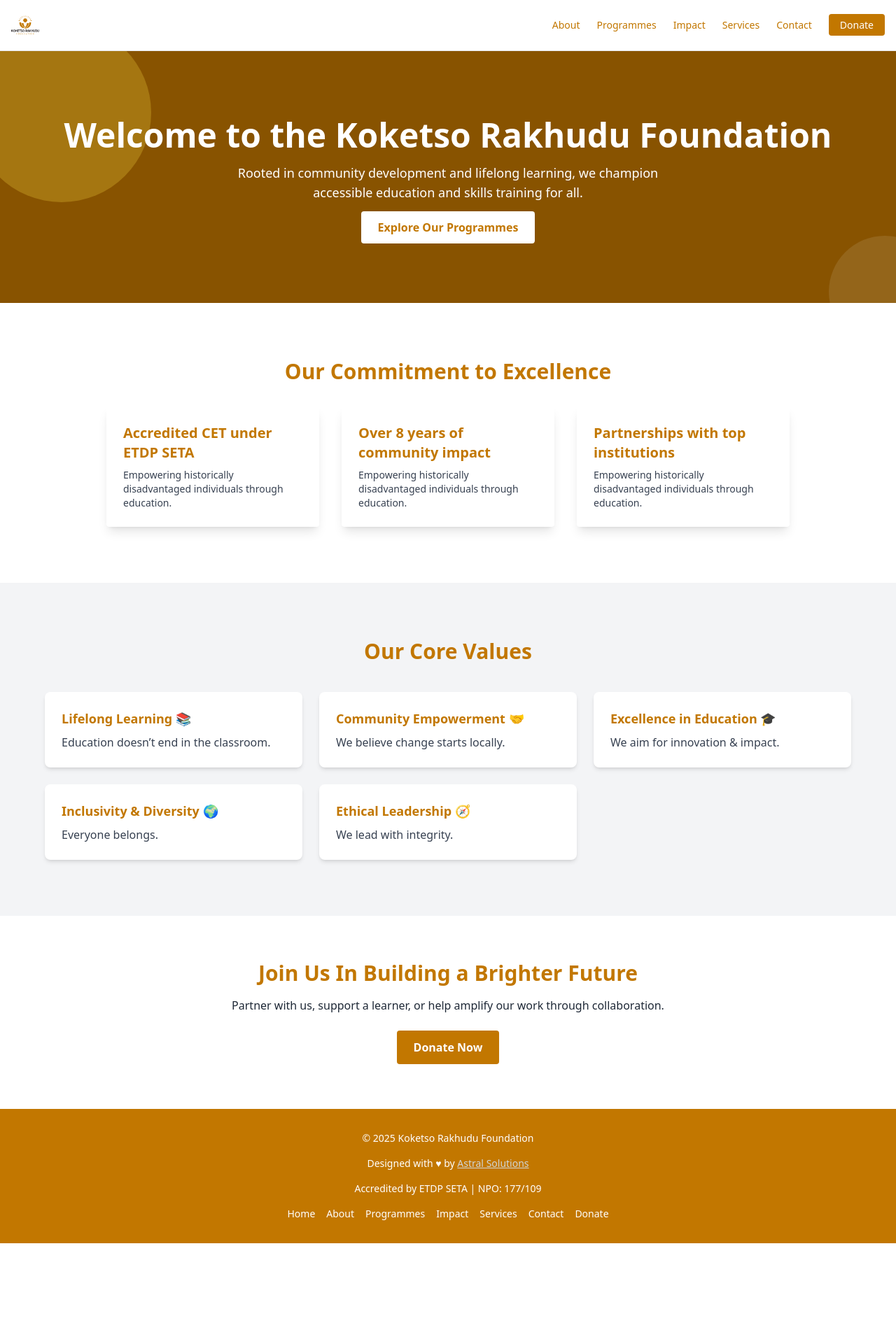
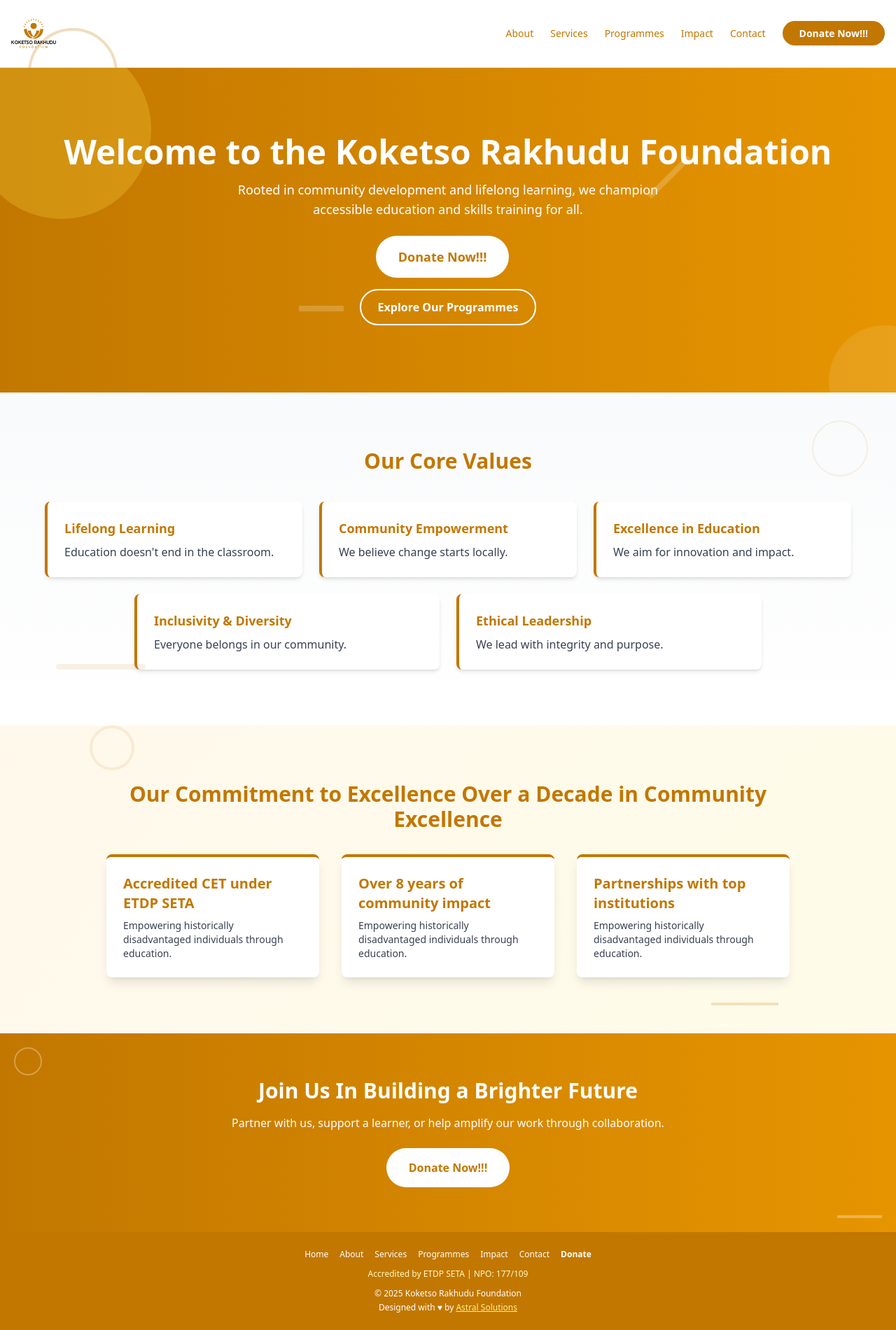
Before and after one commit to Astral-Solutions/krf, a React (Create React App) app in the folder krf-site/: page / in a window 1280 px wide. Shown: the whole page at 70% size. Before the commit the page ends 1777 px from the top, so only its background shows below. Built offline with nearby package versions, Linux system fonts and the light colour scheme.

Commit message:
Update dependencies and layout components for KRF-site

```diff
--- a/krf-site/package.json
+++ b/krf-site/package.json
@@ -15,9 +15,9 @@
     "@testing-library/react": "^13.4.0",
     "@testing-library/user-event": "^14.4.3",
     "firebase": "^11.8.1",
-    "framer-motion": "^7.6.16",
+    "framer-motion": "^12.23.12",
     "helmet": "^6.0.1",
-    "lucide-react": "^0.263.0",
+    "lucide-react": "^0.536.0",
     "pdfjs-dist": "^3.4.120",
     "react": "^18.2.0",
     "react-calendar": "^3.7.0",
--- a/krf-site/src/components/Footer.jsx
+++ b/krf-site/src/components/Footer.jsx
@@ -3,41 +3,45 @@
 import { Link } from "react-router-dom";
 
 const Footer = () => (
-  <footer className="bg-[#c27700] text-white py-8 px-4 text-center">
-    <div className="max-w-6xl mx-auto flex flex-col items-center space-y-4">
-      <p className="text-sm">&copy; {new Date().getFullYear()} Koketso Rakhudu Foundation</p>
-
-      <p className="text-sm">
-        Designed with ♥ by{" "}
-        <a
-          href="https://www.astralsolution.tech/"
-          className="text-gray-300 hover:text-gray-100 underline"
-          target="_blank"
-          rel="noopener noreferrer"
-        >
-          Astral Solutions
-        </a>
-      </p>
-
-      <p className="text-sm text-white">
-        Accredited by ETDP SETA | NPO: 177/109
-      </p>
-
+  <footer className="bg-[#c27700] text-white py-6 px-4 text-center">
+    <div className="max-w-6xl mx-auto flex flex-col items-center space-y-3">
+      {/* Navigation Links */}
       <nav>
-        <ul className="flex flex-wrap justify-center items-center gap-4 text-sm font-medium text-white">
-          <li><Link to="/">Home</Link></li>
-          <li><Link to="/about">About</Link></li>
-          <li><Link to="/programmes">Programmes</Link></li>
-          <li><Link to="/impact">Impact</Link></li>
-          <li><Link to="/services">Services</Link></li>
-          <li><Link to="/contact">Contact</Link></li>
+        <ul className="flex flex-wrap justify-center items-center gap-4 text-xs font-medium text-white">
+          <li><Link to="/" className="hover:text-yellow-200 transition-colors">Home</Link></li>
+          <li><Link to="/about" className="hover:text-yellow-200 transition-colors">About</Link></li>
+          <li><Link to="/services" className="hover:text-yellow-200 transition-colors">Services</Link></li>
+          <li><Link to="/programmes" className="hover:text-yellow-200 transition-colors">Programmes</Link></li>
+          <li><Link to="/impact" className="hover:text-yellow-200 transition-colors">Impact</Link></li>
+          <li><Link to="/contact" className="hover:text-yellow-200 transition-colors">Contact</Link></li>
           <li>
-            <Link to="/donate" className="hover:underline">
+            <Link to="/donate" className="hover:text-yellow-200 transition-colors font-semibold">
               Donate
             </Link>
           </li>
         </ul>
       </nav>
+
+      {/* Accreditation Info */}
+      <p className="text-xs text-yellow-100">
+        Accredited by ETDP SETA | NPO: 177/109
+      </p>
+
+      {/* Copyright */}
+      <div className="flex flex-col items-center space-y-1">
+        <p className="text-xs">&copy; {new Date().getFullYear()} Koketso Rakhudu Foundation</p>
+        <p className="text-xs">
+          Designed with ♥ by{" "}
+          <a
+            href="https://www.astralsolution.tech/"
+            className="text-yellow-200 hover:text-yellow-100 underline transition-colors"
+            target="_blank"
+            rel="noopener noreferrer"
+          >
+            Astral Solutions
+          </a>
+        </p>
+      </div>
     </div>
   </footer>
 );
--- a/krf-site/src/components/Header.jsx
+++ b/krf-site/src/components/Header.jsx
@@ -9,30 +9,64 @@
   return (
     <header className="bg-white shadow border-b border-gray-200">
       <nav className="max-w-7xl mx-auto px-4 py-4 flex justify-between items-center">
-        {/* Logo */}
-        <Link to="/" className="flex items-center space-x-3">
+        {/* Logo - Increased Size */}
+        <Link to="/" className="flex items-center space-x-3 group">
           <img
             src="/images/KRFLogo.png"
             alt="Koketso Rakhudu Foundation Logo"
-            className="w-10 h-10 object-contain"
+            className="w-16 h-16 object-contain transition-transform duration-300 group-hover:scale-110"
             loading="lazy"
           />
-
         </Link>
 
-        {/* Desktop Nav */}
+        {/* Desktop Nav - Updated Order with Services after About */}
         <ul className="hidden md:flex space-x-6 font-medium text-[#c27700] text-sm">
-          <li><Link to="/about">About</Link></li>
-          <li><Link to="/programmes">Programmes</Link></li>
-          <li><Link to="/impact">Impact</Link></li>
-          <li><Link to="/services">Services</Link></li>
-          <li><Link to="/contact">Contact</Link></li>
+          <li>
+            <Link
+              to="/about"
+              className="hover:text-[#a25e00] transition-colors duration-200 hover:underline"
+            >
+              About
+            </Link>
+          </li>
+          <li>
+            <Link
+              to="/services"
+              className="hover:text-[#a25e00] transition-colors duration-200 hover:underline"
+            >
+              Services
+            </Link>
+          </li>
+          <li>
+            <Link
+              to="/programmes"
+              className="hover:text-[#a25e00] transition-colors duration-200 hover:underline"
+            >
+              Programmes
+            </Link>
+          </li>
+          <li>
+            <Link
+              to="/impact"
+              className="hover:text-[#a25e00] transition-colors duration-200 hover:underline"
+            >
+              Impact
+            </Link>
+          </li>
+          <li>
+            <Link
+              to="/contact"
+              className="hover:text-[#a25e00] transition-colors duration-200 hover:underline"
+            >
+              Contact
+            </Link>
+          </li>
           <li>
             <Link
               to="/donate"
-              className="bg-[#c27700] text-white px-4 py-1.5 rounded hover:bg-[#a25e00] transition"
+              className="bg-[#c27700] text-white px-6 py-2 rounded-full hover:bg-[#a25e00] transition-all duration-300 hover:shadow-lg transform hover:-translate-y-0.5 font-semibold"
             >
-              Donate
+              Donate Now!!!
             </Link>
           </li>
         </ul>
@@ -40,29 +74,29 @@
         {/* Mobile Toggle */}
         <button
           onClick={() => setMenuOpen(!menuOpen)}
-          className="md:hidden text-[#c27700] focus:outline-none"
+          className="md:hidden text-[#c27700] focus:outline-none hover:text-[#a25e00] transition-colors duration-200"
         >
           {menuOpen ? <X size={28} /> : <Menu size={28} />}
         </button>
       </nav>
 
-      {/* Mobile Dropdown */}
+      {/* Mobile Dropdown - Updated Order */}
       {menuOpen && (
         <ul className="md:hidden bg-white px-6 py-4 space-y-3 font-medium text-[#c27700] shadow-sm border-t border-gray-200">
-          <li><Link to="/about" onClick={() => setMenuOpen(false)}>About</Link></li>
-          <li><Link to="/programmes" onClick={() => setMenuOpen(false)}>Programmes</Link></li>
-          <li><Link to="/impact" onClick={() => setMenuOpen(false)}>Impact</Link></li>
-          <li><Link to="/services" onClick={() => setMenuOpen(false)}>Services</Link></li>
-          <li><Link to="/contact" onClick={() => setMenuOpen(false)}>Contact</Link></li>
           <li>
             <Link
               to="/donate"
               onClick={() => setMenuOpen(false)}
-              className="inline-block w-full bg-[#c27700] text-white px-4 py-2 text-center rounded hover:bg-[#a25e00] transition"
+              className="inline-block w-full bg-[#c27700] text-white px-4 py-3 text-center rounded-full hover:bg-[#a25e00] transition font-semibold"
             >
-              Donate
+              Donate Now!!!
             </Link>
           </li>
+          <li><Link to="/about" onClick={() => setMenuOpen(false)}>About</Link></li>
+          <li><Link to="/services" onClick={() => setMenuOpen(false)}>Services</Link></li>
+          <li><Link to="/programmes" onClick={() => setMenuOpen(false)}>Programmes</Link></li>
+          <li><Link to="/impact" onClick={() => setMenuOpen(false)}>Impact</Link></li>
+          <li><Link to="/contact" onClick={() => setMenuOpen(false)}>Contact</Link></li>
         </ul>
       )}
     </header>
--- a/krf-site/src/components/Layout.jsx
+++ b/krf-site/src/components/Layout.jsx
@@ -8,27 +8,51 @@
   const location = useLocation();
 
   return (
-    <div className="relative min-h-screen bg-mustard text-black font-sans overflow-x-hidden">
+    <div className="relative min-h-screen bg-gradient-to-br from-orange-50 via-yellow-50 to-orange-100 text-black font-sans overflow-x-hidden">
       <ScrollToTop />
 
-      {/* Decorative background blobs */}
-      <div className="fixed top-0 left-0 w-72 h-72 bg-gold rounded-full opacity-10 blur-3xl z-[-1]" />
-      <div className="fixed bottom-0 right-0 w-96 h-96 bg-gold rounded-full opacity-10 blur-3xl z-[-1]" />
+      {/* Enhanced Decorative background elements */}
+      <div className="fixed top-0 left-0 w-72 h-72 bg-gradient-to-br from-[#c27700] to-[#e69500] rounded-full opacity-5 blur-3xl z-[-1]" />
+      <div className="fixed bottom-0 right-0 w-96 h-96 bg-gradient-to-tl from-[#c27700] to-yellow-400 rounded-full opacity-5 blur-3xl z-[-1]" />
+      <div className="fixed top-1/2 left-1/3 w-48 h-48 bg-gradient-to-r from-[#c27700] to-yellow-500 rounded-full opacity-3 blur-2xl z-[-1]" />
 
-      {/* Optional dotted pattern */}
+      {/* Geometric Design Elements */}
+      <div className="fixed top-20 right-20 w-32 h-32 border-4 border-[#c27700] rounded-full opacity-10 animate-pulse z-[-1]" />
+      <div className="fixed bottom-40 left-40 w-16 h-16 bg-[#c27700] rounded-full opacity-5 z-[-1]" />
+      <div className="fixed top-1/3 left-10 w-2 h-24 bg-gradient-to-b from-[#c27700] to-transparent opacity-20 z-[-1]" />
+      <div className="fixed bottom-1/3 right-20 w-24 h-2 bg-gradient-to-r from-[#c27700] to-transparent opacity-20 z-[-1]" />
+
+      {/* Dotted pattern overlay */}
       <svg
-        className="fixed top-20 left-10 w-40 h-40 opacity-10 z-[-1]"
+        className="fixed top-0 left-0 w-full h-full opacity-5 z-[-1]"
+        viewBox="0 0 400 400"
+        fill="none"
+        xmlns="http://www.w3.org/2000/svg"
+      >
+        <defs>
+          <pattern id="dots" x="0" y="0" width="40" height="40" patternUnits="userSpaceOnUse">
+            <circle cx="2" cy="2" r="1" fill="#c27700" />
+          </pattern>
+        </defs>
+        <rect width="400" height="400" fill="url(#dots)" />
+      </svg>
+
+      {/* Circular Lines Pattern */}
+      <svg
+        className="fixed top-10 right-10 w-64 h-64 opacity-10 z-[-1] animate-spin"
+        style={{ animationDuration: '60s' }}
         viewBox="0 0 100 100"
         fill="none"
         xmlns="http://www.w3.org/2000/svg"
       >
-        <defs>
-          <pattern id="dots" x="0" y="0" width="20" height="20" patternUnits="userSpaceOnUse">
-            <circle cx="1" cy="1" r="1" fill="#D4AF37" />
-          </pattern>
-        </defs>
-        <rect width="100" height="100" fill="url(#dots)" />
+        <circle cx="50" cy="50" r="45" stroke="#c27700" strokeWidth="0.5" fill="none" />
+        <circle cx="50" cy="50" r="35" stroke="#c27700" strokeWidth="0.3" fill="none" />
+        <circle cx="50" cy="50" r="25" stroke="#c27700" strokeWidth="0.2" fill="none" />
       </svg>
+
+      {/* Additional line elements */}
+      <div className="fixed top-1/4 right-1/4 w-1 h-20 bg-gradient-to-b from-[#c27700] to-transparent opacity-15 transform rotate-45 z-[-1]" />
+      <div className="fixed bottom-1/4 left-1/4 w-20 h-1 bg-gradient-to-r from-[#c27700] to-transparent opacity-15 z-[-1]" />
 
       {/* Animate route transitions */}
       <AnimatePresence mode="wait">
--- a/krf-site/src/pages/Home.jsx
+++ b/krf-site/src/pages/Home.jsx
@@ -14,16 +14,22 @@
 
 const Home = () => {
   return (
-    <div className="bg-white text-black font-sans">
+    <div className="bg-gradient-to-br from-orange-50 to-yellow-50 text-black font-sans relative">
+      {/* Background Design Elements */}
+      <div className="fixed top-10 left-10 w-32 h-32 border-4 border-[#c27700] rounded-full opacity-20 animate-pulse"></div>
+      <div className="fixed top-1/3 right-20 w-16 h-16 bg-[#c27700] rounded-full opacity-10"></div>
+      <div className="fixed bottom-20 left-1/4 w-24 h-1 bg-gradient-to-r from-[#c27700] to-yellow-400 opacity-30"></div>
+      <div className="fixed bottom-1/3 right-10 w-1 h-32 bg-gradient-to-t from-[#c27700] to-yellow-400 opacity-30"></div>
+
       {/* Hero Section */}
-  <section className="relative overflow-hidden bg-[#c27700] text-white py-24 px-6 text-center">
-
-    {/* Optional dark overlay for better contrast */}
-    <div className="absolute inset-0 bg-black opacity-30 z-0"></div>
-
+      <section className="relative overflow-hidden bg-gradient-to-r from-[#c27700] to-[#e69500] text-white py-24 px-6 text-center">
         {/* Decorative Circles */}
         <div className="absolute -top-10 -left-10 w-64 h-64 bg-yellow-300 rounded-full opacity-20 animate-pulse z-10"></div>
         <div className="absolute -bottom-16 -right-16 w-40 h-40 bg-white rounded-full opacity-10 z-10"></div>
+
+        {/* Additional Design Elements */}
+        <div className="absolute top-1/4 right-1/4 w-2 h-20 bg-white opacity-20 transform rotate-45"></div>
+        <div className="absolute bottom-1/4 left-1/3 w-16 h-2 bg-white opacity-20"></div>
 
         {/* Hero Content */}
         <motion.h1
@@ -53,29 +59,88 @@
           initial="hidden"
           whileInView="visible"
           viewport={{ once: true }}
-      className="relative z-10"
+          className="relative z-10 space-y-4"
         >
           <Link
+            to="/donate"
+            className="bg-white text-[#c27700] font-bold px-8 py-4 rounded-full hover:bg-yellow-100 transition-all duration-300 hover:shadow-lg transform hover:-translate-y-1 inline-block mr-4 text-lg"
+          >
+            Donate Now!!!
+          </Link>
+          <br />
+          <Link
             to="/programmes"
-        className="bg-white text-[#c27700] font-semibold px-6 py-3 rounded hover:bg-yellow-100 transition"
+            className="bg-transparent border-2 border-white text-white font-semibold px-6 py-3 rounded-full hover:bg-white hover:text-[#c27700] transition-all duration-300 inline-block"
           >
             Explore Our Programmes
           </Link>
         </motion.div>
       </section>
 
-    {/* Highlights */}
-<section className="py-20 px-6 max-w-5xl mx-auto">
-  {/* Image at the top (not background) */}
-  {/* <motion.img
-    src="/image/Inaugartion.jpeg"
-    alt="Community development"
-    className="w-full h-auto mb-10 rounded shadow-lg, object-contain"
+      {/* Core Values Section - Moved to Top */}
+      <section className="bg-gradient-to-b from-gray-50 to-white py-20 px-6 relative">
+        {/* Background Design Elements */}
+        <div className="absolute top-10 right-10 w-20 h-20 border-2 border-[#c27700] rounded-full opacity-10"></div>
+        <div className="absolute bottom-20 left-20 w-32 h-2 bg-[#c27700] opacity-10 rounded-full"></div>
+
+        <div className="max-w-6xl mx-auto">
+          <motion.h2
             variants={fadeUp}
             initial="hidden"
             whileInView="visible"
             viewport={{ once: true }}
-  /> */}
+            className="text-3xl font-bold text-center mb-10 text-[#c27700]"
+          >
+            Our Core Values
+          </motion.h2>
+          {/* Uniform layout - one per line on mobile, 3 per line on desktop */}
+          <div className="grid grid-cols-1 md:grid-cols-3 gap-6">
+            {[
+              ['Lifelong Learning', 'Education doesn\'t end in the classroom.'],
+              ['Community Empowerment', 'We believe change starts locally.'],
+              ['Excellence in Education', 'We aim for innovation and impact.'],
+            ].map(([title, desc], i) => (
+              <motion.div
+                key={i}
+                variants={fadeUp}
+                custom={i + 1}
+                initial="hidden"
+                whileInView="visible"
+                viewport={{ once: true }}
+                className="bg-white p-6 rounded-lg shadow-md hover:shadow-xl transition-all duration-300 border-l-4 border-[#c27700] transform hover:-translate-y-1"
+              >
+                <h3 className="text-lg font-bold text-[#c27700] mb-2">{title}</h3>
+                <p className="text-gray-700">{desc}</p>
+              </motion.div>
+            ))}
+          </div>
+          <div className="grid grid-cols-1 md:grid-cols-2 gap-6 mt-6 max-w-4xl mx-auto">
+            {[
+              ['Inclusivity & Diversity', 'Everyone belongs in our community.'],
+              ['Ethical Leadership', 'We lead with integrity and purpose.'],
+            ].map(([title, desc], i) => (
+              <motion.div
+                key={i + 3}
+                variants={fadeUp}
+                custom={i + 4}
+                initial="hidden"
+                whileInView="visible"
+                viewport={{ once: true }}
+                className="bg-white p-6 rounded-lg shadow-md hover:shadow-xl transition-all duration-300 border-l-4 border-[#c27700] transform hover:-translate-y-1"
+              >
+                <h3 className="text-lg font-bold text-[#c27700] mb-2">{title}</h3>
+                <p className="text-gray-700">{desc}</p>
+              </motion.div>
+            ))}
+          </div>
+        </div>
+      </section>
+
+      {/* Our Commitment to Excellence - Updated Content */}
+      <section className="py-20 px-6 max-w-5xl mx-auto relative">
+        {/* Background Design Elements */}
+        <div className="absolute top-0 left-0 w-16 h-16 border-4 border-[#c27700] opacity-10 rounded-full"></div>
+        <div className="absolute bottom-10 right-10 w-24 h-1 bg-[#c27700] opacity-20"></div>
 
         {/* Section Heading */}
         <motion.div
@@ -83,9 +148,10 @@
           initial="hidden"
           whileInView="visible"
           viewport={{ once: true }}
+          className="text-center"
         >
-    <h2 className="text-3xl font-bold mb-8 text-center text-[#c27700]">
-      Our Commitment to Excellence
+          <h2 className="text-3xl font-bold mb-8 text-[#c27700]">
+            Our Commitment to Excellence Over a Decade in Community Excellence
           </h2>
         </motion.div>
 
@@ -103,7 +169,7 @@
               initial="hidden"
               whileInView="visible"
               viewport={{ once: true }}
-        className="bg-white p-6 shadow-lg rounded transition hover:shadow-xl"
+              className="bg-white p-6 shadow-lg rounded-lg transition-all duration-300 hover:shadow-xl transform hover:-translate-y-2 border-t-4 border-[#c27700]"
             >
               <h3 className="text-xl text-[#c27700] font-semibold mb-2">
                 {text}
@@ -116,63 +182,29 @@
         </div>
       </section>
 
+      {/* CTA */}
+      <section className="py-16 text-center bg-gradient-to-r from-[#c27700] to-[#e69500] text-white relative">
+        {/* Background Design Elements */}
+        <div className="absolute top-5 left-5 w-10 h-10 border-2 border-white opacity-30 rounded-full"></div>
+        <div className="absolute bottom-5 right-5 w-16 h-1 bg-white opacity-30"></div>
 
-      {/* Core Values Section */}
-      <section className="bg-gray-100 py-20 px-6">
-        <div className="max-w-6xl mx-auto">
-          <motion.h2
-            variants={fadeUp}
-            initial="hidden"
-            whileInView="visible"
-            viewport={{ once: true }}
-            className="text-3xl font-bold text-center mb-10 text-[#c27700]"
-          >
-            Our Core Values
-          </motion.h2>
-          <div className="grid md:grid-cols-3 gap-6">
-            {[
-              ['Lifelong Learning 📚', 'Education doesn’t end in the classroom.'],
-              ['Community Empowerment 🤝', 'We believe change starts locally.'],
-              ['Excellence in Education 🎓', 'We aim for innovation & impact.'],
-              ['Inclusivity & Diversity 🌍', 'Everyone belongs.'],
-              ['Ethical Leadership 🧭', 'We lead with integrity.'],
-            ].map(([title, desc], i) => (
-              <motion.div
-                key={i}
-                variants={fadeUp}
-                custom={i + 1}
-                initial="hidden"
-                whileInView="visible"
-                viewport={{ once: true }}
-                className="bg-white p-6 rounded-lg shadow-md hover:shadow-xl transition"
-              >
-                <h3 className="text-lg font-bold text-[#c27700] mb-2">{title}</h3>
-                <p className="text-gray-700">{desc}</p>
-              </motion.div>
-            ))}
-          </div>
-        </div>
-      </section>
-
-      {/* CTA */}
-      <section className="py-16 text-center">
         <motion.div
           variants={fadeUp}
           initial="hidden"
           whileInView="visible"
           viewport={{ once: true }}
         >
-          <h2 className="text-2xl md:text-3xl font-bold mb-4 text-[#c27700]">
+          <h2 className="text-2xl md:text-3xl font-bold mb-4">
             Join Us In Building a Brighter Future
           </h2>
-          <p className="text-gray-800 mb-6">
+          <p className="mb-6 max-w-2xl mx-auto">
             Partner with us, support a learner, or help amplify our work through collaboration.
           </p>
           <Link
             to="/donate"
-            className="inline-block bg-[#c27700] text-white font-semibold px-6 py-3 rounded hover:bg-yellow-700 transition"
+            className="inline-block bg-white text-[#c27700] font-bold px-8 py-4 rounded-full hover:bg-yellow-100 transition-all duration-300 hover:shadow-lg transform hover:-translate-y-1"
           >
-            Donate Now
+            Donate Now!!!
           </Link>
         </motion.div>
       </section>
```
Also changed, not shown: 1 other file (tests, documents, lock files or other folders). Lines whose indentation alone changed are shown as unchanged.
